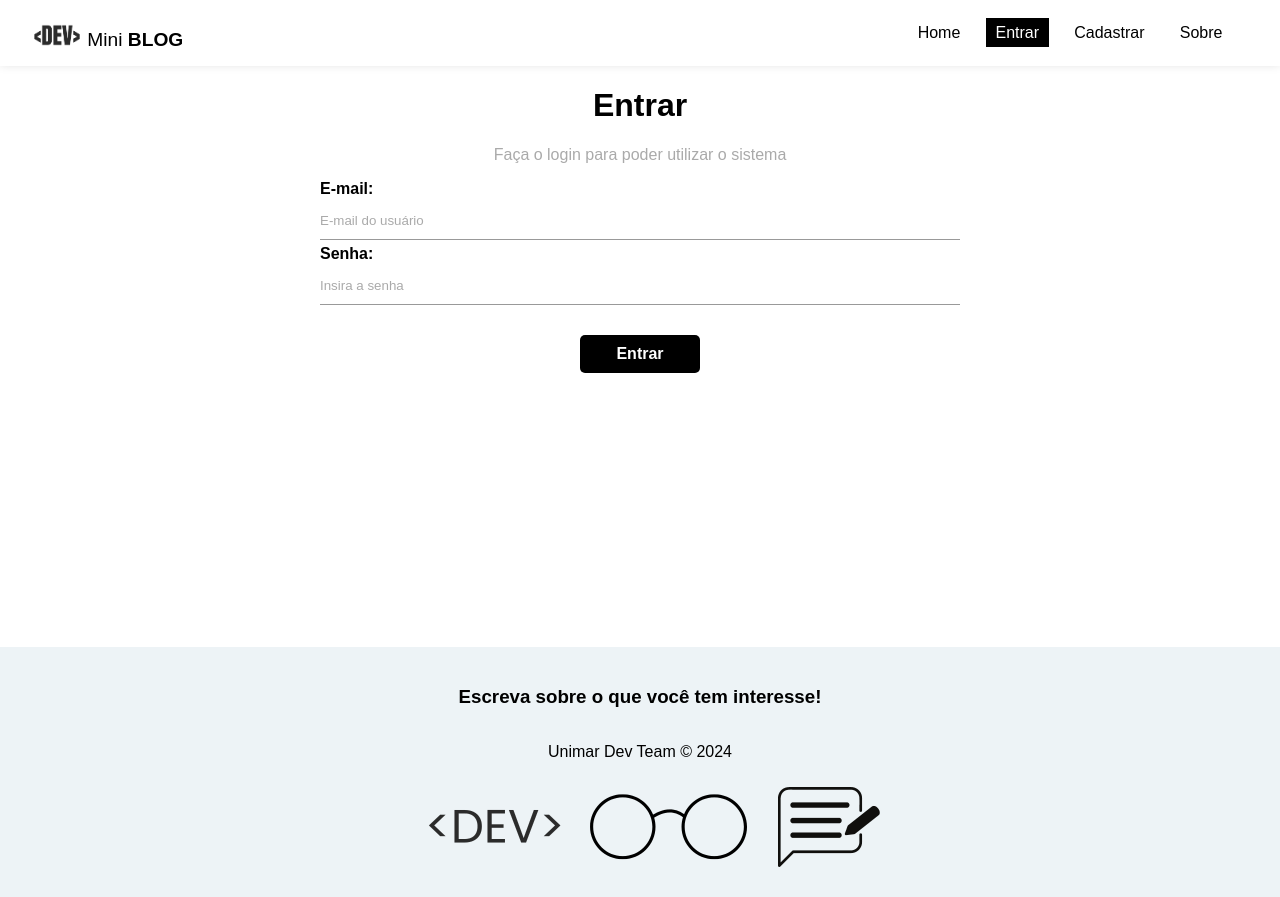
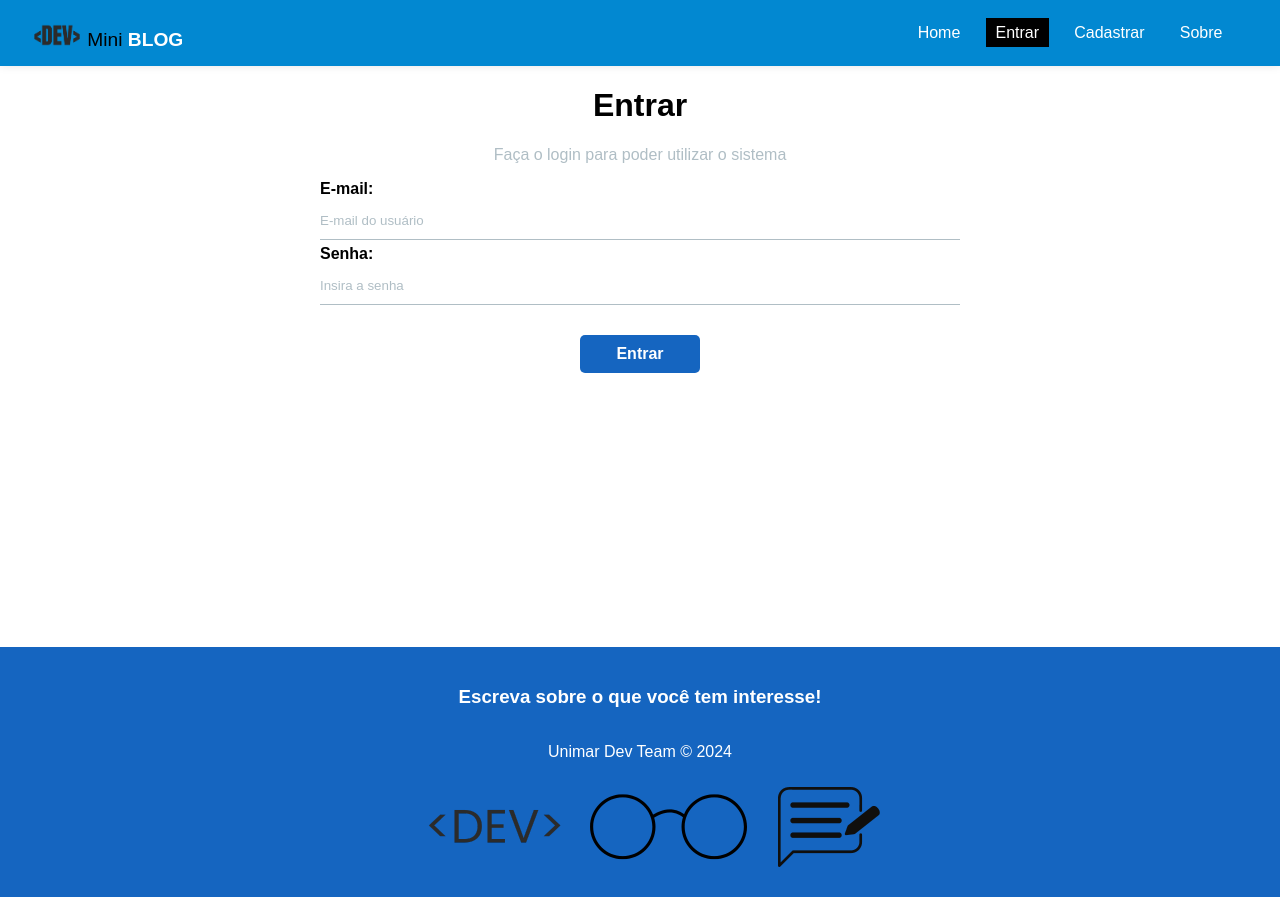
Before and after one commit to ManoLuuL/pos-devops, a React (Vite) app in the folder pos-devops/: page /login in a window 1280 px wide. Built offline with nearby package versions, Linux system fonts and the light colour scheme; no server answers.

Commit message:
fix: ajusta cores do sistema para nova paleta

```diff
--- a/pos-devops/src/components/Footer.module.css
+++ b/pos-devops/src/components/Footer.module.css
@@ -4,5 +4,6 @@
   flex-direction: column;
   align-items: center;
   justify-content: center;
-  background-color: #edf3f6;
+  background-color: #1565c0;
+  color: #fff;
 }
--- a/pos-devops/src/components/Navbar.module.css
+++ b/pos-devops/src/components/Navbar.module.css
@@ -4,7 +4,7 @@
   align-items: center;
   padding: 0.5em 2em;
   box-shadow: rgba(0, 0, 0, 0.15) 0px -2px 10px 0px;
-  background-color: #fff;
+  background-color: #0288d1;
 }
 
 .brand {
@@ -14,6 +14,7 @@
 .brand span {
   font-weight: 900;
   text-transform: uppercase;
+  color: #fff;
 }
 
 .links_list {
@@ -28,6 +29,7 @@
 .links_list li a {
   padding: 0.4em 0.6em;
   text-decoration: none;
+  color: #fff;
 }
 
 .active {
@@ -51,16 +53,18 @@
   margin: 0;
   font-size: 0.9rem;
   font-weight: bold;
+  color: #fff;
 }
 
 .user_email {
   margin: 0;
   font-size: 0.8rem;
-  color: #555;
+  color: #b0bec5;
 }
 
 .exit {
   border: none;
   background-color: transparent;
   cursor: pointer;
+  color: #fff;
 }
--- a/pos-devops/src/index.css
+++ b/pos-devops/src/index.css
@@ -30,19 +30,19 @@ input,
 textarea {
     box-sizing: border-box;
     border: none;
-    border-bottom: 1px solid #999;
+    border-bottom: 1px solid #b0bec5;
     padding: .8em 0;
     background-color: transparent;
 }
 
 input::placeholder,
 textarea::placeholder {
-    color: #aaa;
+    color: #b0bec5;
     font-family: 'Montserrat', sans-serif;
 }
 
 .btn {
-    background-color: #000;
+    background-color: #1565c0;
     text-align: center;
     color: #fff;
     border-radius: 5px;
@@ -55,7 +55,7 @@ textarea::placeholder {
 }
 
 .btn:hover {
-    background-color: #aaa;
+    background-color: #b0bec5;
     color: #000;
     transition: .5s;
     cursor: pointer;
@@ -67,7 +67,7 @@ button[disabled] {
 }
 
 .btn.btn-dark {
-    background-color: #18891b;
+    background-color: #1565c0;
     border-radius: 0;
 }
 
@@ -78,6 +78,7 @@ button[disabled] {
     border: 1px solid #000;
     padding: 7px 30px;
 }
+
 .btn.btn-plus-outline {
     background-color: transparent;
     border-radius: 0;
@@ -85,14 +86,17 @@ button[disabled] {
     border: 1px solid #000;
     padding: 7px 30px;
 }
+
 .btn.btn-outline:hover {
-    background-color: chocolate;
+    background-color: #0288d1;
     color: #fff;
 }
+
 .btn.btn-plus-outline:hover {
-    background-color: darkblue;
+    background-color: #1565c0;
     color: #fff;
 }
+
 .container .error {
     color: #721c24;
     background-color: #f8d4da;
--- a/pos-devops/src/pages/About/About.module.css
+++ b/pos-devops/src/pages/About/About.module.css
@@ -6,7 +6,7 @@
 }
 
 .about p {
-  color: #aaa;
+  color: #b0bec5;
   margin-bottom: 2em;
 }
 
--- a/pos-devops/src/pages/CreatePost/CreatePost.module.css
+++ b/pos-devops/src/pages/CreatePost/CreatePost.module.css
@@ -7,6 +7,6 @@
 }
 
 .create_post p {
-  color: #aaa;
+  color: #b0bec5;
   margin-bottom: 2em;
 }
--- a/pos-devops/src/pages/Dashboard/Dashboard.module.css
+++ b/pos-devops/src/pages/Dashboard/Dashboard.module.css
@@ -12,7 +12,7 @@
 }
 
 .dashboard p {
-  color: #aaa;
+  color: #b0bec5;
   margin-bottom: 1em;
 }
 
@@ -32,7 +32,7 @@
   display: flex;
   justify-content: space-between;
   font-weight: bold;
-  border-bottom: 2px solid #ccc;
+  border-bottom: 2px solid #0288d1;
   width: 80%;
   padding: 10px;
 }
@@ -41,7 +41,7 @@
   display: flex;
   justify-content: space-between;
   align-items: center;
-  border-bottom: 1px solid #eee;
+  border-bottom: 1px solid #b0bec5;
   width: 80%;
   padding: 10px;
 }
--- a/pos-devops/src/pages/EditPost/EditPost.module.css
+++ b/pos-devops/src/pages/EditPost/EditPost.module.css
@@ -7,7 +7,7 @@
 }
 
 .edit_post p {
-  color: #aaa;
+  color: #b0bec5;
   margin-bottom: 2em;
 }
 
--- a/pos-devops/src/pages/Login/Login.module.css
+++ b/pos-devops/src/pages/Login/Login.module.css
@@ -3,5 +3,5 @@
 }
 
 .login p {
-  color: #aaa;
+  color: #b0bec5;
 }
--- a/pos-devops/src/pages/Register/Register.module.css
+++ b/pos-devops/src/pages/Register/Register.module.css
@@ -3,5 +3,5 @@
 }
 
 .register p {
-  color: #aaa;
+  color: #b0bec5;
 }
```
Also changed, not shown: pos-devops/src/components/PostDetail.module.css (line endings or trailing spaces), pos-devops/src/pages/Post/Post.module.css (line endings or trailing spaces).
